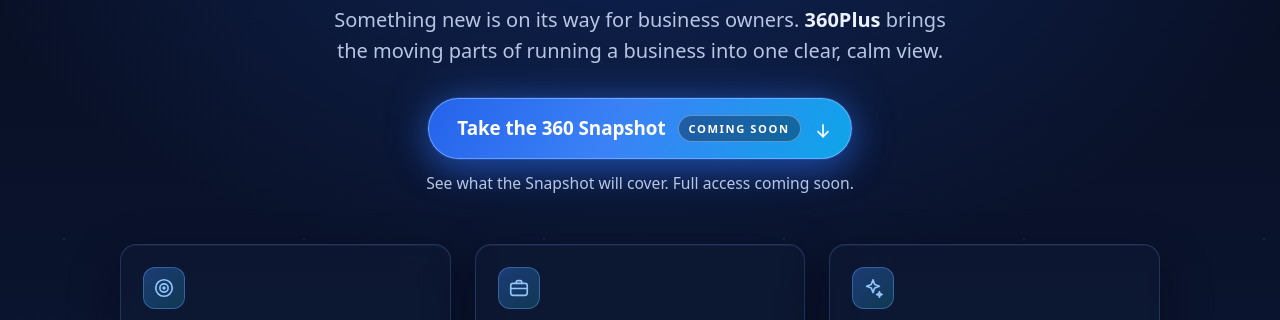
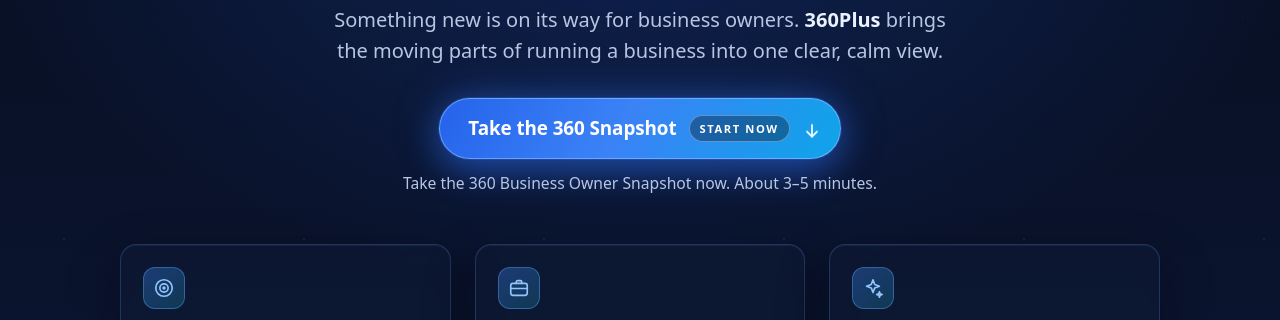
Before and after one commit to 360WealthConsulting/360WealthConsulting.github.io, a plain HTML site: page index.html in a window 1280 px wide. Shown: the part 476-796 px from the top of the page. Drawn offline with Linux system fonts and the light colour scheme.

Commit message:
Point 360Plus Snapshot CTA to live app

```diff
--- a/index.html
+++ b/index.html
@@ -52,12 +52,12 @@
     </p>
 
     <div class="cta-block">
-      <a class="cta" href="#snapshot">
+      <a class="cta" href="https://snapshot.360plus.ai/">
         <span class="cta-label">Take the 360 Snapshot</span>
-        <span class="cta-badge">Coming soon</span>
+        <span class="cta-badge">Start now</span>
         <svg class="cta-arrow" viewBox="0 0 24 24" fill="none" stroke="currentColor" stroke-width="2" stroke-linecap="round" stroke-linejoin="round" aria-hidden="true"><path d="M12 5v14"/><path d="M6 13l6 6 6-6"/></svg>
       </a>
-      <p class="cta-sub">See what the Snapshot will cover. Full access coming soon.</p>
+      <p class="cta-sub">Take the 360 Business Owner Snapshot now. About 3–5 minutes.</p>
     </div>
 
     <ul class="points">
```
